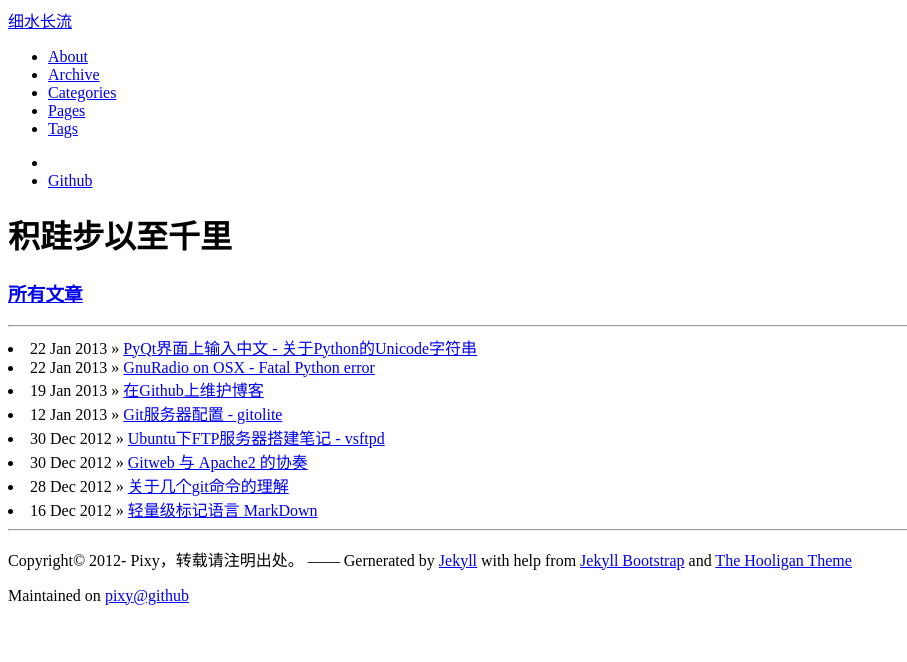
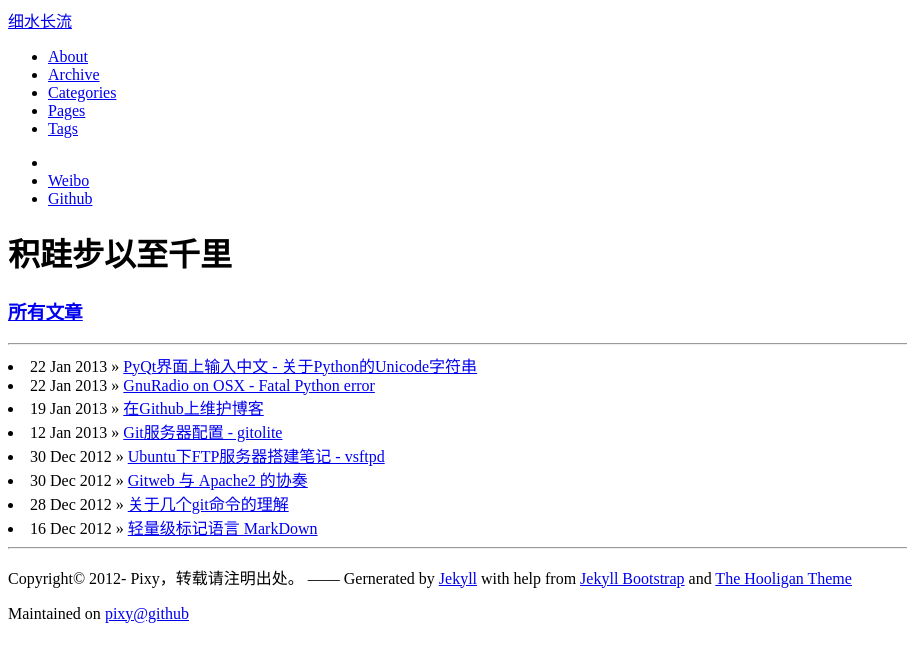
Before and after one commit to pixystone/pixystone.github.com, a Jekyll site: the page built from index.html, in a window 1280 px wide. Shown: the top 662 px of the page, without its empty margins (0-907 px from the left). Built offline with Jekyll 4.4.1, drawn with Linux system fonts in a browser that asks for light colours; nearby versions of some CDN libraries; library files that are not in the unit come from our copies.

Commit message:
Add weibo link

```diff
--- a/_config.yml
+++ b/_config.yml
@@ -16,6 +16,7 @@ author :
   name : Pixy Yuan
   email : pixy.bupt@gmail.com
   github : pixystone
+  weibo : pixystone
   # twitter : pixystone
   # feedburner : feedname
 
--- a/_includes/themes/hooligan/default.html
+++ b/_includes/themes/hooligan/default.html
@@ -60,6 +60,12 @@
             </ul>
             <ul class="nav pull-right social visible-desktop">
               <li class="divider-vertical"></li>
+              {% if site.author.weibo %}
+                <li>
+                  <a href="http://weibo.com/{{ site.author.github }}" class="zocial weibo icon" target="_blank">
+                    <span class="hidden-desktop">Weibo</a>
+                </li>
+              {% endif %}
               {% if site.author.github %}
                 <li>
                   <a href="https://www.github.com/{{ site.author.github }}" class="zocial github icon" target="_blank">
```
